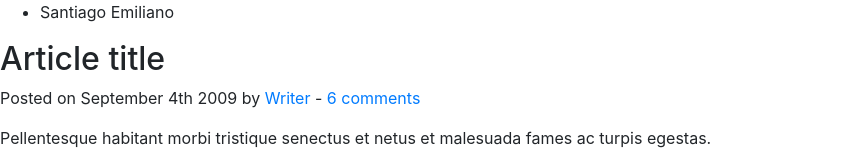
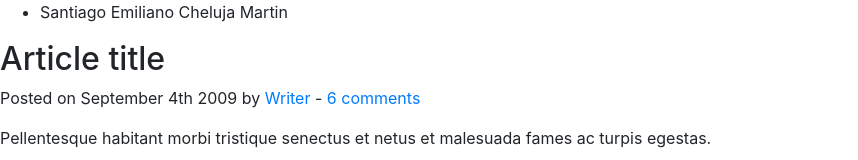
Before and after one commit to Phoslyte/demo_repo2, a plain HTML site: page Index.Html in a window 1280 px wide. Shown: the top 160 px of the page, without its empty margins (0-858 px from the left). Drawn offline with nearby package versions, Linux system fonts and the light colour scheme.

Commit message:
Se modifico Index.Html

```diff
--- a/Index.Html
+++ b/Index.Html
@@ -13,7 +13,7 @@
 	<header>
 		<nav>
 			<ul>
-				<li>Santiago Emiliano</li>
+				<li>Santiago Emiliano Cheluja Martin</li>
 			</ul>
 		</nav>
 	</header>
```
